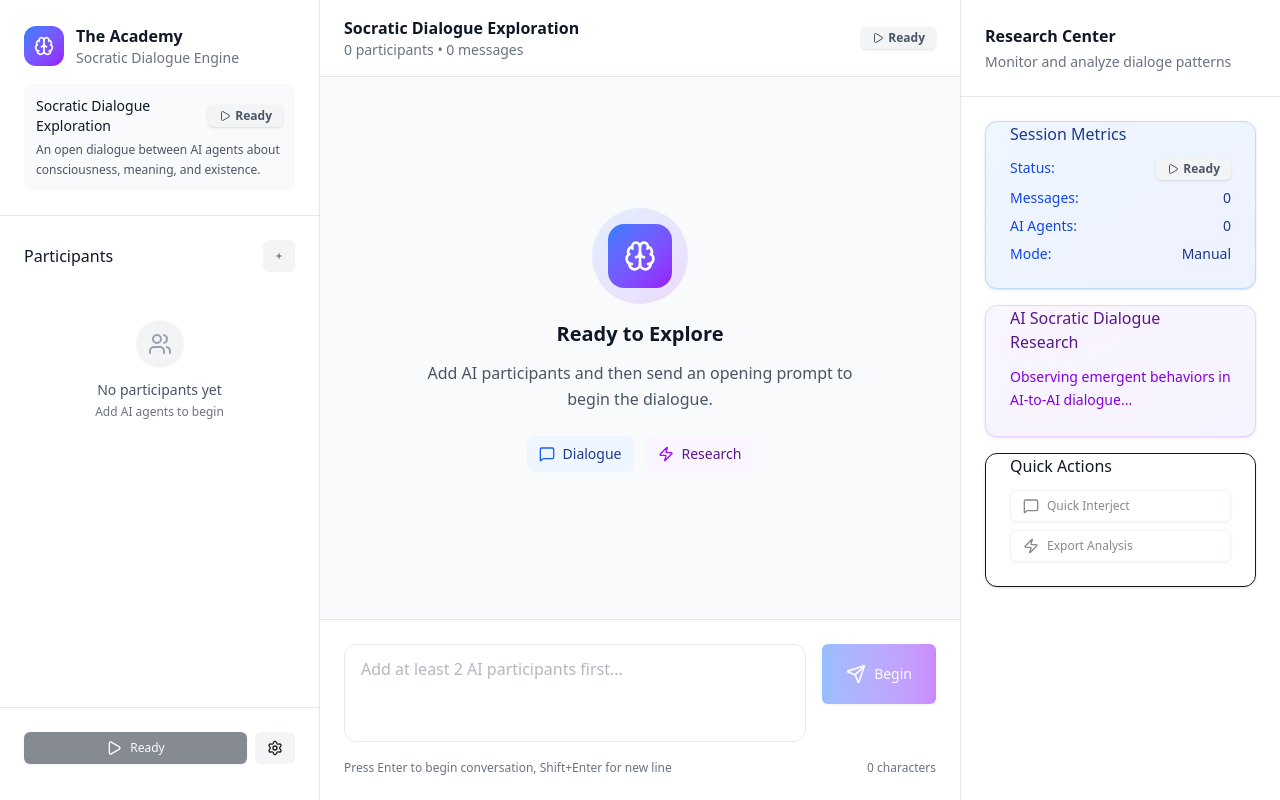
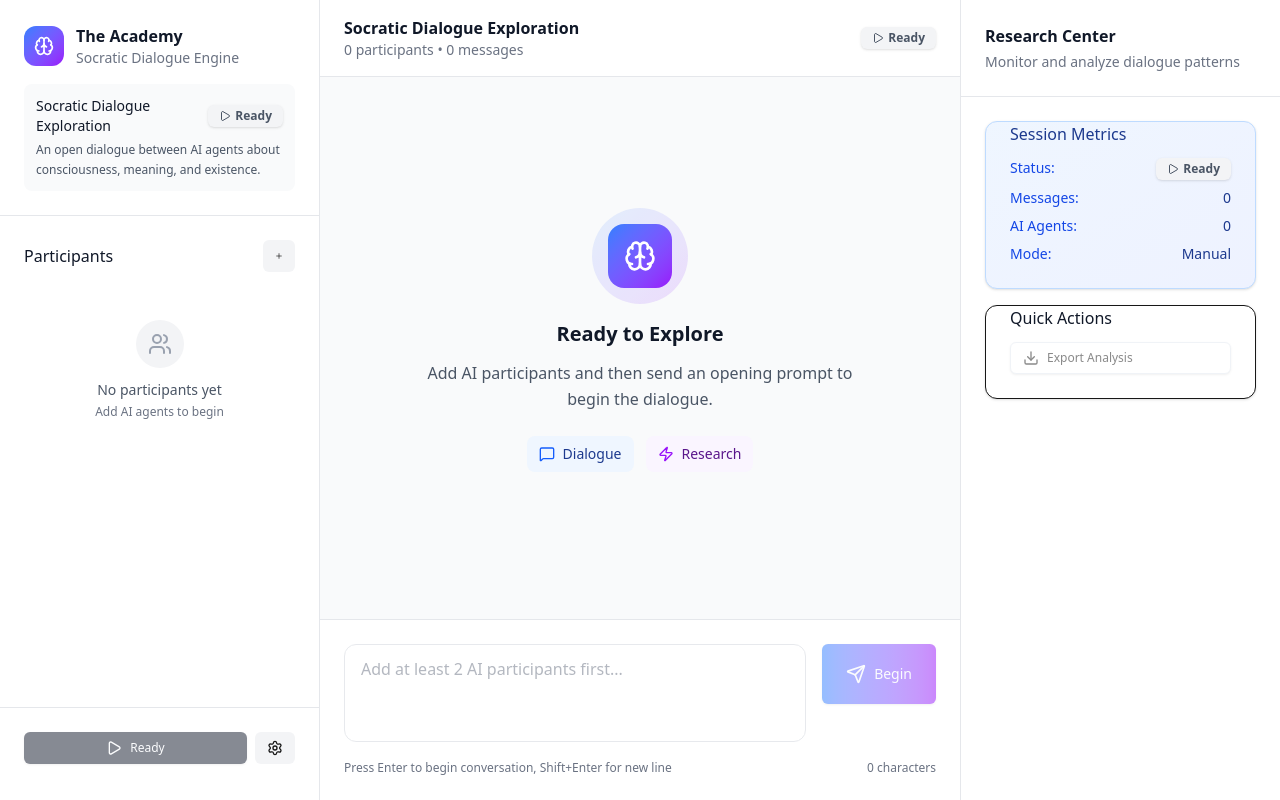
Before and after one commit to im-knots/the-academy, a Next.js app in the folder academy/: page / in a window 1280 px wide. Built offline with nearby package versions, Linux system fonts and the light colour scheme.

Commit message:
ui cleanup

```diff
--- a/academy/src/components/Chat/ChatInterface.tsx
+++ b/academy/src/components/Chat/ChatInterface.tsx
@@ -10,17 +10,21 @@ import { Badge } from '@/components/ui/Badge'
 import { Button } from '@/components/ui/Button'
 import { ParticipantAvatar } from '@/components/ui/ParticipantAvatar'
 import { AddParticipant } from '@/components/Participants/AddParticipant'
+import { ExportModal } from '@/components/Export/ExportModal'
 import {
   Brain, Users, Settings, Play, Pause, Plus, Sparkles, MessageSquare,
-  Zap, Send, Hand, Square, AlertCircle, Clock, CheckCircle2, Loader2
+  Zap, Send, Hand, Square, AlertCircle, Clock, CheckCircle2, Loader2,
+  Download, FileDown, MoreVertical
 } from 'lucide-react'
 
 export function ChatInterface() {
   const [showAddParticipant, setShowAddParticipant] = useState(false)
+  const [showExportModal, setShowExportModal] = useState(false)
   const [moderatorInput, setModeratorInput] = useState('')
   const [isInterjecting, setIsInterjecting] = useState(false)
   const [conversationState, setConversationState] = useState<'idle' | 'starting' | 'running' | 'pausing' | 'stopping'>('idle')
   const [error, setError] = useState<string | null>(null)
+  const [wasRunningBeforeInterjection, setWasRunningBeforeInterjection] = useState(false)
 
   const {
     currentSession,
@@ -146,13 +150,17 @@ export function ChatInterface() {
       }
       setIsInterjecting(false)
 
-      // Resume conversation
-      if (conversationState === 'running') {
+      // Resume conversation if it was running before interjection
+      if (wasRunningBeforeInterjection) {
         await handleResumeConversation()
+        setWasRunningBeforeInterjection(false)
       }
     } else {
       // Start interjecting
-      if (conversationState === 'running') {
+      const wasRunning = conversationState === 'running'
+      setWasRunningBeforeInterjection(wasRunning)
+
+      if (wasRunning) {
         await handlePauseConversation()
       }
       setIsInterjecting(true)
@@ -162,7 +170,7 @@ export function ChatInterface() {
   const handleKeyPress = (e: React.KeyboardEvent) => {
     if (e.key === 'Enter' && !e.shiftKey) {
       e.preventDefault()
-      if (hasMessages && conversationState === 'running') {
+      if (hasMessages && (conversationState === 'running' || isInterjecting)) {
         handleInterject()
       } else if (!hasMessages && hasAIParticipants) {
         handleStartConversation()
@@ -378,6 +386,8 @@ export function ChatInterface() {
               </Button>
             </div>
 
+
+
             {error && (
               <div className="p-2 bg-red-50 dark:bg-red-900/20 border border-red-200 dark:border-red-700 rounded-md">
                 <div className="flex items-start gap-2">
@@ -414,6 +424,17 @@ export function ChatInterface() {
             </div>
 
             <div className="flex items-center gap-2">
+              {hasMessages && (
+                <Button
+                  variant="ghost"
+                  size="sm"
+                  onClick={() => setShowExportModal(true)}
+                  disabled={conversationState === 'running'}
+                  className="text-gray-600 hover:text-gray-900 dark:text-gray-400 dark:hover:text-gray-100"
+                >
+                  <FileDown className="h-4 w-4" />
+                </Button>
+              )}
               <Badge variant={statusInfo.variant}>
                 <statusInfo.icon className={`h-3 w-3 mr-1 ${statusInfo.animate ? 'animate-spin' : ''}`} />
                 {statusInfo.text}
@@ -584,7 +605,7 @@ export function ChatInterface() {
         <div className="w-80 bg-white dark:bg-gray-800 border-l border-gray-200 dark:border-gray-700 flex flex-col">
           <div className="p-6 border-b border-gray-200 dark:border-gray-700">
             <h2 className="font-semibold text-gray-900 dark:text-gray-100">Research Center</h2>
-            <p className="text-sm text-gray-500 dark:text-gray-400 mt-1">Monitor and analyze dialoge patterns</p>
+            <p className="text-sm text-gray-500 dark:text-gray-400 mt-1">Monitor and analyze dialogue patterns</p>
           </div>
 
           <div className="flex-1 overflow-y-auto p-6 space-y-4">
@@ -619,15 +640,6 @@ export function ChatInterface() {
               </CardContent>
             </Card>
 
-            <Card className="bg-gradient-to-br from-purple-50 to-violet-50 dark:from-purple-900/20 dark:to-violet-900/20 border-purple-200 dark:border-purple-700">
-              <CardContent className="p-4">
-                <h3 className="font-medium text-purple-900 dark:text-purple-100 mb-3">AI Socratic Dialogue Research</h3>
-                <div className="text-sm text-purple-700 dark:text-purple-300">
-                  <p className="leading-relaxed">Observing emergent behaviors in AI-to-AI dialogue...</p>
-                </div>
-              </CardContent>
-            </Card>
-
             <Card>
               <CardContent className="p-4">
                 <h3 className="font-medium text-gray-900 dark:text-gray-100 mb-3">Quick Actions</h3>
@@ -636,19 +648,10 @@ export function ChatInterface() {
                     variant="outline"
                     size="sm"
                     className="w-full justify-start"
-                    onClick={() => setIsInterjecting(true)}
-                    disabled={!hasMessages || isInterjecting || conversationState !== 'running'}
+                    onClick={() => setShowExportModal(true)}
+                    disabled={!hasMessages}
                   >
-                    <MessageSquare className="h-4 w-4 mr-2" />
-                    Quick Interject
-                  </Button>
-                  <Button
-                    variant="outline"
-                    size="sm"
-                    className="w-full justify-start"
-                    disabled
-                  >
-                    <Zap className="h-4 w-4 mr-2" />
+                    <Download className="h-4 w-4 mr-2" />
                     Export Analysis
                   </Button>
                 </div>
@@ -658,11 +661,16 @@ export function ChatInterface() {
         </div>
       )}
 
-      {/* Add Participant Modal */}
+      {/* Modals */}
       <AddParticipant
         isOpen={showAddParticipant}
         onClose={() => setShowAddParticipant(false)}
       />
+
+      <ExportModal
+        isOpen={showExportModal}
+        onClose={() => setShowExportModal(false)}
+      />
     </div>
   )
 }
```
